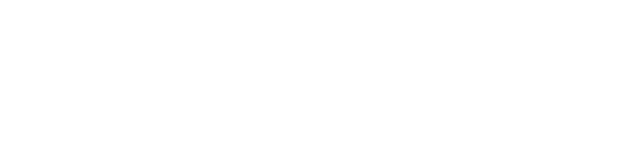
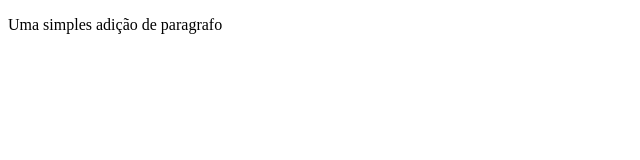
Before and after one commit to Ruan-Teixeira/gama-no-github, a plain HTML site: page index.html in a window 1280 px wide. Shown: the whole page, without its empty margins (0-640 px from the left). Drawn offline with Linux system fonts and the light colour scheme.

Commit message:
Atualização a partir do Github

```diff
--- a/index.html
+++ b/index.html
@@ -5,6 +5,6 @@
 	<title> Minha Pagina Web </title>
 </head>
 <body>
-
+	<p> Uma simples adição de paragrafo </p>
 </body>
 </html>
```
